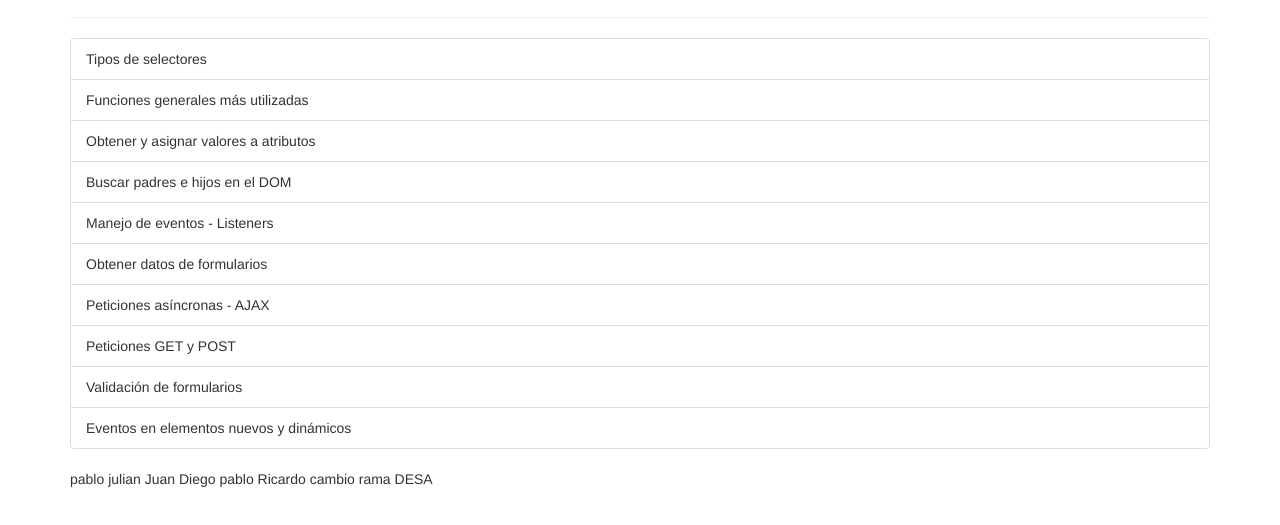
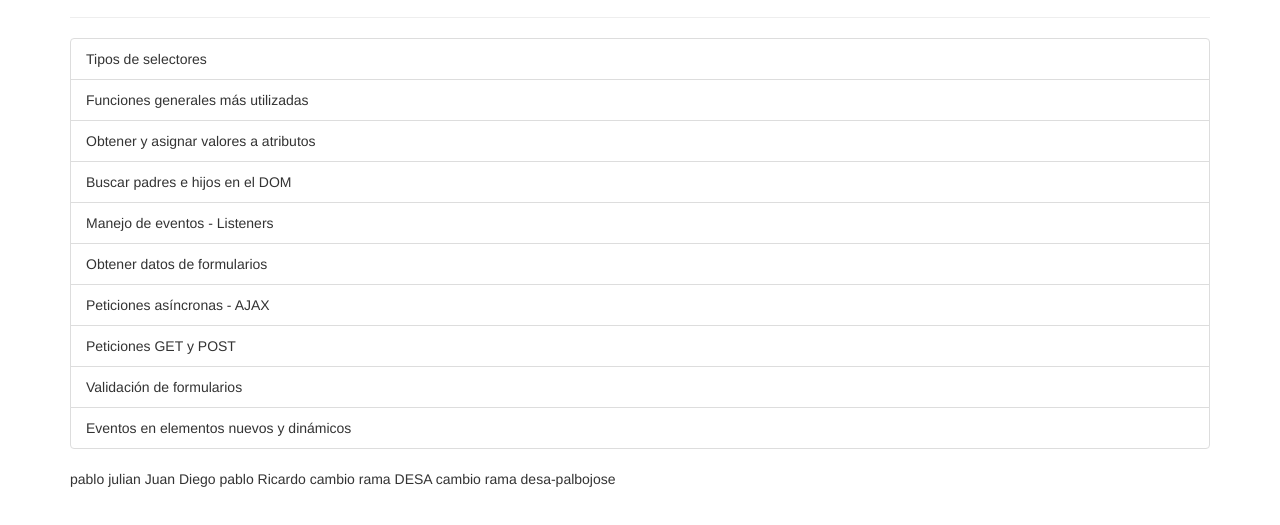
Before and after one commit to pablito816/clasegit, a plain HTML site: page index.html in a window 1280 px wide. Shown: the part 103-628 px from the top of the page. Drawn offline with nearby package versions, Linux system fonts and the light colour scheme.

Commit message:
cambios pablo rama desa

```diff
--- a/index.html
+++ b/index.html
@@ -51,3 +51,4 @@ Ricardo
 
 
 cambio rama DESA
+cambio rama desa-palbojose
```
Also changed, not shown: desa-pablojose.txt (added).
